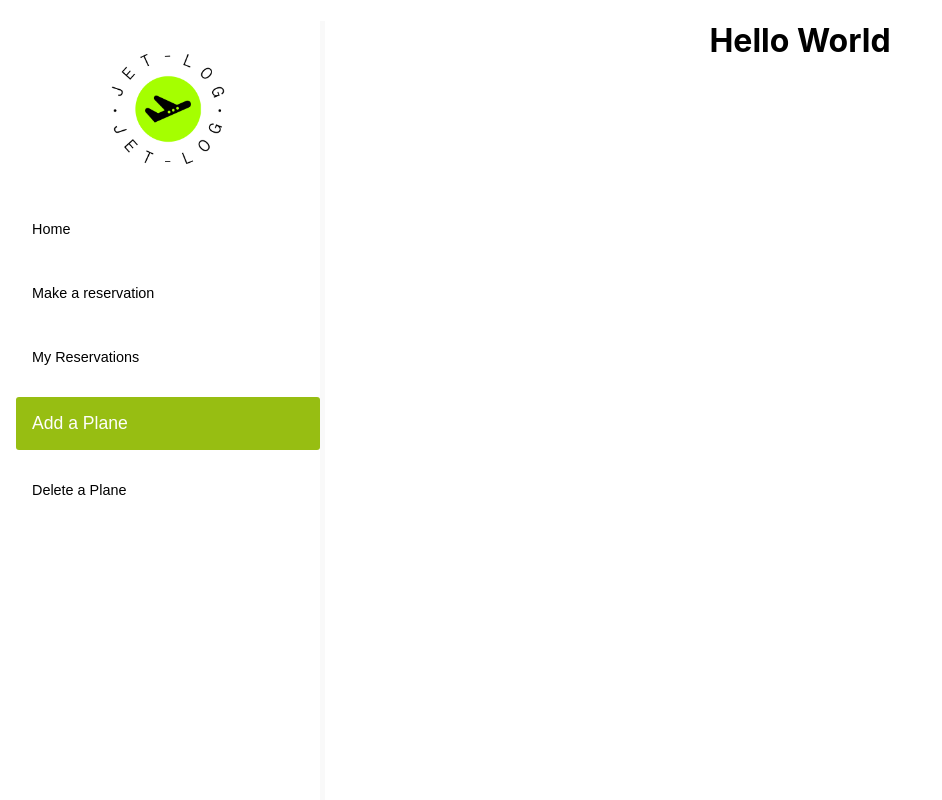
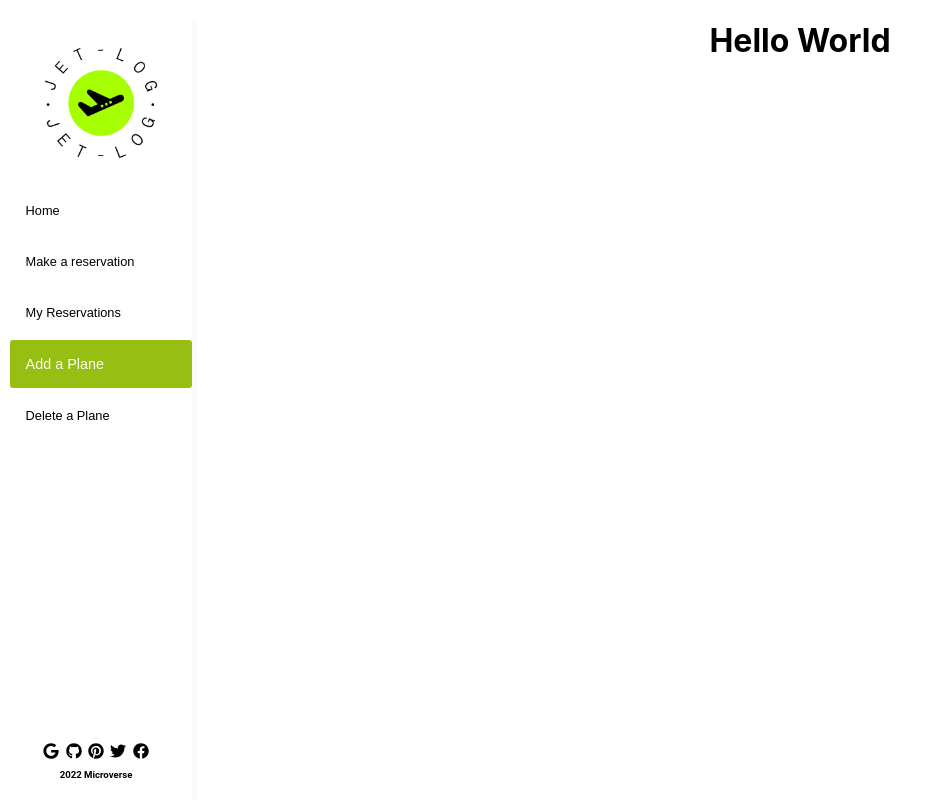
Before and after one commit to sharon-odhiambo/jet-log-frontend, a React (Create React App) app: page /add-plane in a window 1280 px wide. Shown: the whole page, without its empty margins (0-942 px from the left). Built offline with nearby package versions, Linux system fonts and the light colour scheme; a web font is replaced by a local one.

Commit message:
Lowered the width of the navbar, Added links

```diff
--- a/src/components/Navbar/MobileNavigation.js
+++ b/src/components/Navbar/MobileNavigation.js
@@ -5,8 +5,12 @@ import NavLinks from './NavLinks';
 const MobileNavigation = () => {
   const [isOpen, setIsOpen] = useState(false);
 
-  const hamburgerIcon = <CgMenuRound onClick={() => setIsOpen(!isOpen)} />;
-  const closeIcon = <CgCloseO onClick={() => setIsOpen(!isOpen)} />;
+  const hamburgerIcon = (
+    <CgMenuRound onClick={() => setIsOpen(!isOpen)} className="hamburger" />
+  );
+  const closeIcon = (
+    <CgCloseO onClick={() => setIsOpen(!isOpen)} className="hamburger" />
+  );
 
   return (
     <div className="mobileNavigation">
--- a/src/components/Navbar/NavLinks.js
+++ b/src/components/Navbar/NavLinks.js
@@ -1,6 +1,13 @@
 /* eslint-disable */
 import { NavLink } from 'react-router-dom';
 import logo from '../../logo/jet-log/png/logo-color.png';
+import {
+  FaGoogle,
+  FaGithub,
+  FaPinterest,
+  FaTwitter,
+  FaFacebook,
+} from 'react-icons/fa';
 
 const NavLinks = ({ isOpen, setIsOpen }) => (
   <ul className="holder">
@@ -48,6 +55,16 @@ const NavLinks = ({ isOpen, setIsOpen }) => (
         Delete a Plane
       </NavLink>
     </li>
+    <li className="social-links">
+      <FaGoogle className="social-icon" />
+      <FaGithub className="social-icon" />
+      <FaPinterest className="social-icon" />
+      <FaTwitter className="social-icon" />
+      <FaFacebook className="social-icon" />
+    </li>
+    <li className="footer-date">
+      <p>2022 Microverse</p>
+    </li>
   </ul>
 );
 
--- a/src/styles/navbar.css
+++ b/src/styles/navbar.css
@@ -26,18 +26,20 @@ body {
 .holder {
   margin: 0;
   padding: 0;
-  width: 25%;
+  width: 15%;
   background-color: #fff;
-  height: 100%;
+  height: 100vh;
   position: fixed;
   overflow: auto;
   border-right: solid 5px #f9f9f9;
+  display: flex;
+  flex-direction: column;
 }
 
 .holder li {
   display: flex;
   color: #000;
-  padding: 8px 0 8px 5%;
+  padding: 2px 0 2px 5%;
   text-decoration: none;
   font-family: 'Panther', sans-serif;
   justify-content: flex-start;
@@ -49,7 +51,7 @@ body {
   padding: 1rem;
   width: 100%;
   text-align: left;
-  font-size: 0.9rem;
+  font-size: 0.8rem;
 }
 
 .holder li a:hover {
@@ -60,7 +62,7 @@ body {
 .active {
   background-color: #97be12;
   color: #fefefa !important;
-  font-size: 1.1rem !important;
+  font-size: 0.9rem !important;
   border-radius: 3px;
 }
 
@@ -94,7 +96,7 @@ body {
   }
 }
 
-.mobileNavigation svg {
+.mobileNavigation .hamburger {
   font-size: 2rem;
   color: #97be12;
   position: absolute;
@@ -102,3 +104,23 @@ body {
   z-index: 1;
   cursor: pointer;
 }
+
+.social-icon {
+  cursor: pointer;
+  margin: 0 0.2rem;
+}
+
+.social-links {
+  padding: 0 !important;
+  align-self: center;
+  margin: auto 0 0 0;
+}
+
+.footer-date {
+  padding: 0 !important;
+  align-self: center;
+  font-size: 0.6rem;
+  font-weight: 600;
+  font-family: 'Roboto', sans-serif !important;
+  margin-bottom: 2rem;
+}
```
